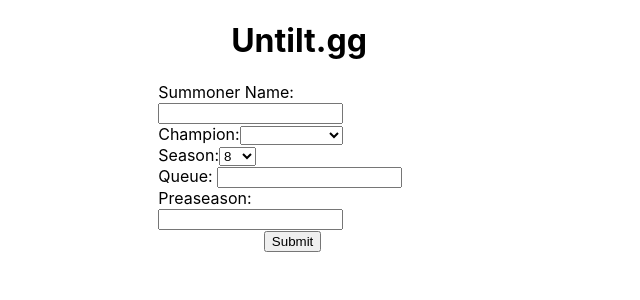
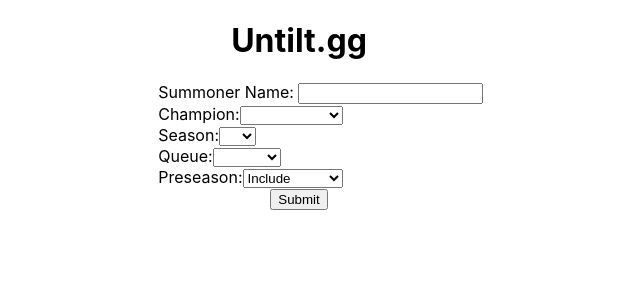
Before and after one commit to Jordang3177/Untilt.gg, a React (Create React App) app in the folder untilt/: page / in a window 1280 px wide. Shown: the top 300 px of the page, without its empty margins (341-981 px from the left). Built offline with nearby package versions, Linux system fonts and the light colour scheme.

Commit message:
Added QueueDropdown Files and Added Preseason Dropdown as well as QueueDropdown to MainPage and edted some default values on MainPage

```diff
--- /dev/null
+++ b/untilt/src/components/Dropdowns/QueueDropdown/QueueDropdown.js
@@ -0,0 +1,16 @@
+import React from 'react';
+
+function QueueDropdown(props) {
+    return(
+        <div>
+            Queue:
+            <select onChange={props.handleChange}>
+                {props.values.map(d => <option key={d}>
+                    {d}</option>)}
+            </select>
+        </div>
+    )
+
+}
+
+export default QueueDropdown;
--- a/untilt/src/components/MainPage/MainPage.js
+++ b/untilt/src/components/MainPage/MainPage.js
@@ -2,64 +2,71 @@
 import classes from "./MainPage.module.css";
 import data from "../../assets/champions.json";
 import SummonerInput from "../InputForm/InputForm";
-import QueueInput from "../InputForm/InputForm";
-import PreaseasonInput from "../InputForm/InputForm";
 import SubmitButton from "../Button/Button";
 import ChampionDropdown from "../Dropdowns/ChampionDropdown/ChampionDropdown";
 import SeasonDropdown from "../Dropdowns/SeasonDropdown/SeasonDropdown";
+import QueueDropdown from "../Dropdowns/QueueDropdown/QueueDropdown";
+import PreseasonDropdown from "../Dropdowns/PreseasonDropdown/PreseasonDropdown";
 
 function MainPage() {
   const [summonerName, setSummonerName] = useState("");
-  const [championName, setChampionName] = useState("");
-  const [seasonNumber, setSeasonNumber] = useState(10);
-  const [queueType, setQueueType] = useState("");
-  const [
-    preaseasonIncluded,
-    setPreseasonIncluded
-  ] = useState(false);
+  const [championName, setChampionName] = useState("a");
+  const [seasonNumber, setSeasonNumber] = useState(0);
+  const [queueType, setQueueType] = useState("a");
+  const [preseasonIncluded, setPreseasonIncluded] = useState(true);
   const [submitted, setSubmitted] = useState(false);
-  const [champions] = useState(data.champions)
-  const [seasons] = useState([8,9,10])
-  const handleSummonerChange = e => {
+  const [champions] = useState(data.champions);
+  const [seasons] = useState(["", 8, 9, 10]);
+  const [queues] = useState(["", "Normal", "Ranked"])
+  const [bools] = useState(["Include", "Don't Include"]);
+  const handleSummonerChange = (e) => {
     e.persist();
     setSummonerName(e.target.value);
   };
 
-  const handleChampionChange = e => {
+  const handleChampionChange = (e) => {
     e.persist();
     setChampionName(champions[e.target.value].champion);
     console.log(champions[e.target.value].champion);
   };
 
-  const handleSeasonChange = e => {
+  const handleSeasonChange = (e) => {
     e.persist();
     setSeasonNumber(e.target.value);
   };
 
-  const handleQueueChange = e => {
+  const handleQueueChange = (e) => {
     e.persist();
     setQueueType(e.target.value);
   };
 
-  const handlePreseasonChange = e => {
+  const handlePreseasonChange = (e) => {
     e.persist();
+    console.log(e.target.value);
+    if (e.target.value === "Include") {
       setPreseasonIncluded(true);
+      console.log(preseasonIncluded);
+    }
+    else {
+      setPreseasonIncluded(false);
+      console.log(preseasonIncluded);
+    }
   };
 
-  const handleSubmit = e => {
+  const handleSubmit = (e) => {
     if (summonerName === "") {
       alert("Summoner Name is required!");
       return;
     }
     setSubmitted(true);
     console.log(
-      `/summoner/${summonerName}/${championName}/${seasonNumber}/${queueType}/${preaseasonIncluded}`
+      `/summoner/${summonerName}/${championName}/${seasonNumber}/${queueType}/${preseasonIncluded}`
     );
     fetch(
-      `/summoner/${summonerName}/${championName}/${seasonNumber}/${queueType}/${preaseasonIncluded}`
+      `/summoner/${summonerName}/${championName}/${seasonNumber}/${queueType}/${preseasonIncluded}`
     )
-      .then(res => res.json())
-      .then(json => {
+      .then((res) => res.json())
+      .then((json) => {
         console.log(json);
       });
   };
@@ -78,29 +85,16 @@
           value={summonerName}
           handleChange={handleSummonerChange}
         />
-    <ChampionDropdown
-    values={champions}
-    handleChange={handleChampionChange}/>
-    <SeasonDropdown
-        values={seasons}
-      handleChange = {handleSeasonChange}/>
-        <QueueInput
-    label="Queue: "
-    type="text"
-    value={queueType}
-    handleChange={handleQueueChange}
-    />
-        <PreaseasonInput
-    label="Preaseason: "
-    type="text"
-    value={preaseasonIncluded}
-    handleChange={handlePreseasonChange}
-    />
+        <ChampionDropdown values={champions} handleChange={handleChampionChange} />
+        <SeasonDropdown values={seasons} handleChange={handleSeasonChange} />
+        <QueueDropdown values={queues} handleChange={handleQueueChange} />
+        <PreseasonDropdown values={bools} handleChange={handlePreseasonChange} />
+      </div>
       <SubmitButton
+        className={classes.Submit}
         handleSubmit={handleSubmit}
         value="Submit"
       />
-      </div>
     </div>
   );
 }
--- a/untilt/src/components/MainPage/MainPage.module.css
+++ b/untilt/src/components/MainPage/MainPage.module.css
@@ -4,5 +4,9 @@
 
 .InputFields {
   margin-left: 39%;
+}
+
+.Submit{
+  margin-left: 39%;
   margin-right: 40%;
 }
```
Also changed, not shown: untilt/src/components/Dropdowns/QueueDropdown/QueueDropdown.module.css (added). Lines whose indentation alone changed are shown as unchanged.
